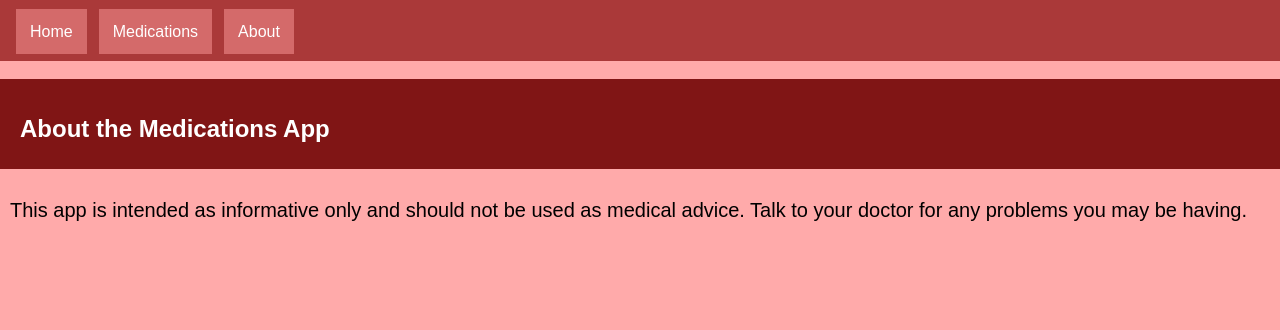
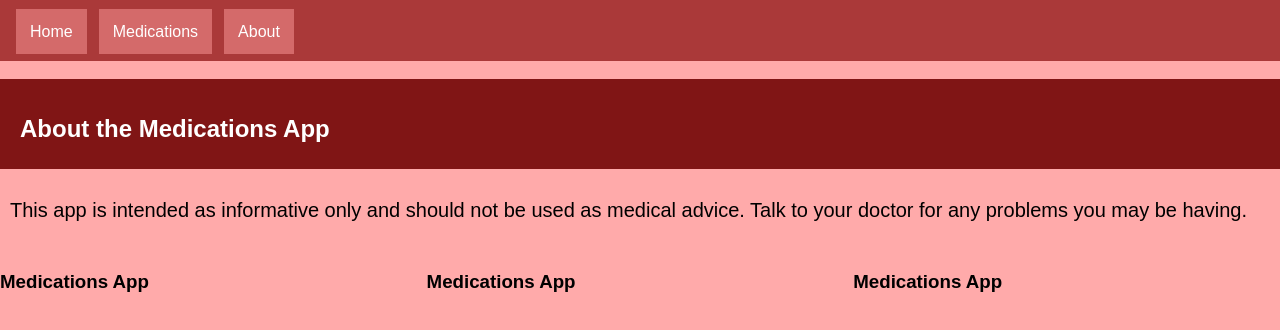
Before and after one commit to debjohnson33/medications-app-client, a React (Create React App) app: page /about in a window 1280 px wide. Shown: the top 330 px of the page. Built offline with nearby package versions, Linux system fonts and the light colour scheme.

Commit message:
Added Footer component to main App js

```diff
--- /dev/null
+++ b/src/components/Footer.js
@@ -0,0 +1,24 @@
+import React from 'react';
+
+const Footer = () => {
+	return (
+		<div>
+			<footer>
+				<div className="row">
+					<div className="col-4">
+						<h3>Medications App</h3>
+					</div>
+					<div className="col-4">
+						<h3>Medications App</h3>
+					</div>
+					<div className="col-4">
+						<h3>Medications App</h3>
+					</div>
+				</div>
+
+			</footer>
+		</div>
+	)
+}
+
+export default Footer;
--- a/src/containers/App.js
+++ b/src/containers/App.js
@@ -9,6 +9,7 @@ import './App.css';
 import MedicationForm from '../components/MedicationForm';
 import ReviewForm from '../components/ReviewForm';
 import About from '../components/About';
+import Footer from '../components/Footer';
 
 class App extends Component {
 
@@ -25,6 +26,7 @@ class App extends Component {
 	      		<Route exact path='/medications' component={MedicationsPage}/>
 	      		<Route exact path='/about' component={About}/>
 	      	</Switch>
+	      	<Footer />
 	      </div>
 	    </Router>
     );
```
